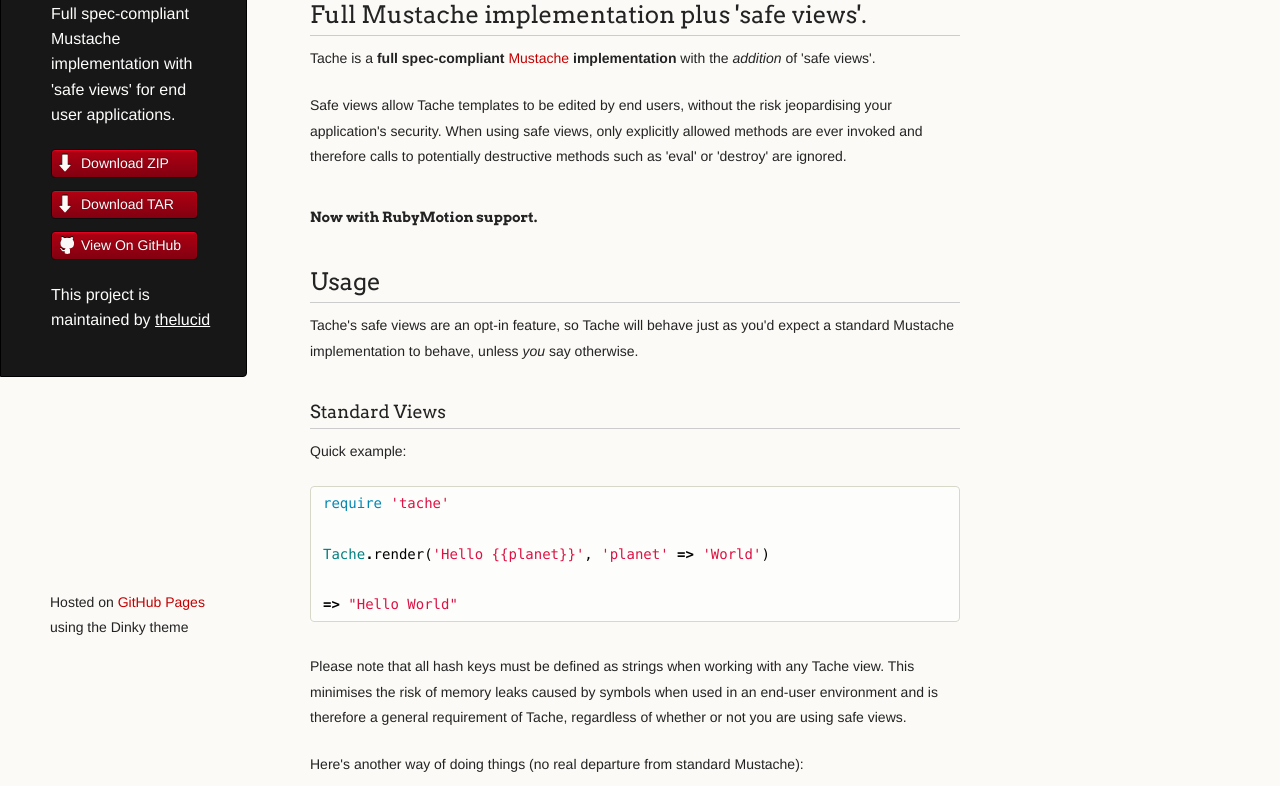
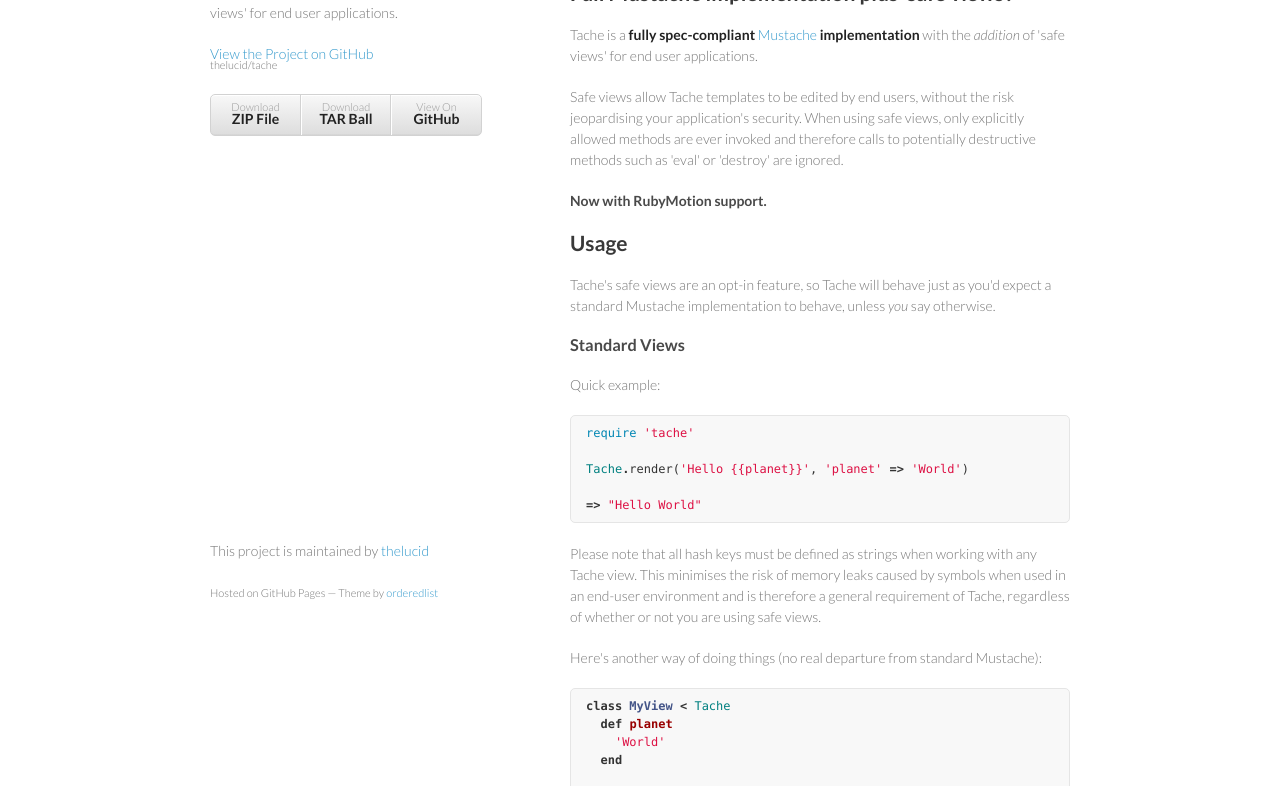
Before and after one commit to thelucid/tache, a plain HTML site: page index.html in a window 1280 px wide. Shown: the part 128-914 px from the top of the page. Drawn offline with Linux system fonts and the light colour scheme.

Commit message:
Create gh-pages branch via GitHub

```diff
--- a/index.html
+++ b/index.html
@@ -7,7 +7,6 @@
 
     <link rel="stylesheet" href="stylesheets/styles.css">
     <link rel="stylesheet" href="stylesheets/pygment_trac.css">
-    <script src="javascripts/scale.fix.js"></script>
     <meta name="viewport" content="width=device-width, initial-scale=1, user-scalable=no">
     <!--[if lt IE 9]>
     <script src="//html5shiv.googlecode.com/svn/trunk/html5.js"></script>
@@ -16,18 +15,17 @@
   <body>
     <div class="wrapper">
       <header>
-        <h1 class="header">Tache</h1>
-        <p class="header">Full spec-compliant Mustache implementation with 'safe views' for end user applications.</p>
+        <h1>Tache</h1>
+        <p>Full Mustache implementation with 'safe views' for end user applications.</p>
+
+        <p class="view"><a href="https://github.com/thelucid/tache">View the Project on GitHub <small>thelucid/tache</small></a></p>
+
 
         <ul>
-          <li class="download"><a class="buttons" href="https://github.com/thelucid/tache/zipball/master">Download ZIP</a></li>
-          <li class="download"><a class="buttons" href="https://github.com/thelucid/tache/tarball/master">Download TAR</a></li>
-          <li><a class="buttons github" href="https://github.com/thelucid/tache">View On GitHub</a></li>
+          <li><a href="https://github.com/thelucid/tache/zipball/master">Download <strong>ZIP File</strong></a></li>
+          <li><a href="https://github.com/thelucid/tache/tarball/master">Download <strong>TAR Ball</strong></a></li>
+          <li><a href="https://github.com/thelucid/tache">View On <strong>GitHub</strong></a></li>
         </ul>
-
-        <p class="header">This project is maintained by <a class="header name" href="https://github.com/thelucid">thelucid</a></p>
-
-
       </header>
       <section>
         <h1>
@@ -36,7 +34,7 @@
 <h2>
 <a name="full-mustache-implementation-plus-safe-views" class="anchor" href="#full-mustache-implementation-plus-safe-views"><span class="octicon octicon-link"></span></a>Full Mustache implementation plus 'safe views'.</h2>
 
-<p>Tache is a <strong>full spec-compliant <a href="http://mustache.github.com/">Mustache</a> implementation</strong> with the <em>addition</em> of 'safe views'.</p>
+<p>Tache is a <strong>fully spec-compliant <a href="http://mustache.github.com/">Mustache</a> implementation</strong> with the <em>addition</em> of 'safe views' for end user applications.</p>
 
 <p>Safe views allow Tache templates to be edited by end users, without the risk jeopardising your application's security. When using safe views, only explicitly allowed methods are ever invoked and therefore calls to potentially destructive methods such as 'eval' or 'destroy' are ignored.</p>
 
@@ -356,10 +354,11 @@ bundle exec guard
 </ol>
       </section>
       <footer>
-        <p><small>Hosted on <a href="https://pages.github.com">GitHub Pages</a> using the Dinky theme</small></p>
+        <p>This project is maintained by <a href="https://github.com/thelucid">thelucid</a></p>
+        <p><small>Hosted on GitHub Pages &mdash; Theme by <a href="https://github.com/orderedlist">orderedlist</a></small></p>
       </footer>
     </div>
-    <!--[if !IE]><script>fixScale(document);</script><![endif]-->
+    <script src="javascripts/scale.fix.js"></script>
 
   </body>
 </html>
--- a/stylesheets/styles.css
+++ b/stylesheets/styles.css
@@ -1,328 +1,186 @@
-@import url(https://fonts.googleapis.com/css?family=Arvo:400,700,400italic);
-
-/* MeyerWeb Reset */
-
-html, body, div, span, applet, object, iframe,
-h1, h2, h3, h4, h5, h6, p, blockquote, pre,
-a, abbr, acronym, address, big, cite, code,
-del, dfn, em, img, ins, kbd, q, s, samp,
-small, strike, strong, sub, sup, tt, var,
-b, u, i, center,
-dl, dt, dd, ol, ul, li,
-fieldset, form, label, legend,
-table, caption, tbody, tfoot, thead, tr, th, td,
-article, aside, canvas, details, embed,
-figure, figcaption, footer, header, hgroup,
-menu, nav, output, ruby, section, summary,
-time, mark, audio, video {
-  margin: 0;
-  padding: 0;
-  border: 0;
-  font: inherit;
-  vertical-align: baseline;
-}
-
-
-/* Base text styles */
+@import url(https://fonts.googleapis.com/css?family=Lato:300italic,700italic,300,700);
 
 body {
-  padding:10px 50px 0 0;
-  font-family:"Helvetica Neue", Helvetica, Arial, sans-serif;
-	font-size: 14px;
-	color: #232323;
-	background-color: #FBFAF7;
-	margin: 0;
-	line-height: 1.8em;
-	-webkit-font-smoothing: antialiased;
-
+  padding:50px;
+  font:14px/1.5 Lato, "Helvetica Neue", Helvetica, Arial, sans-serif;
+  color:#777;
+  font-weight:300;
 }
 
 h1, h2, h3, h4, h5, h6 {
-  color:#232323;
-  margin:36px 0 10px;
+  color:#222;
+  margin:0 0 20px;
 }
 
-p, ul, ol, table, dl {
-  margin:0 0 22px;
+p, ul, ol, table, pre, dl {
+  margin:0 0 20px;
 }
 
 h1, h2, h3 {
-	font-family: Arvo, Monaco, serif;
-  line-height:1.3;
-	font-weight: normal;
-}
-
-h1,h2, h3 {
-	display: block;
-	border-bottom: 1px solid #ccc;
-	padding-bottom: 5px;
+  line-height:1.1;
 }
 
 h1 {
-	font-size: 30px;
+  font-size:28px;
 }
 
 h2 {
-	font-size: 24px;
+  color:#393939;
 }
 
-h3 {
-	font-size: 18px;
-}
-
-h4, h5, h6 {
-	font-family: Arvo, Monaco, serif;
-	font-weight: 700;
+h3, h4, h5, h6 {
+  color:#494949;
 }
 
 a {
-  color:#C30000;
-  font-weight:200;
+  color:#39c;
+  font-weight:400;
   text-decoration:none;
 }
 
-a:hover {
-	text-decoration: underline;
+a small {
+  font-size:11px;
+  color:#777;
+  margin-top:-0.6em;
+  display:block;
 }
 
-a small {
-	font-size: 12px;
+.wrapper {
+  width:860px;
+  margin:0 auto;
 }
 
-em {
-	font-style: italic;
+blockquote {
+  border-left:1px solid #e5e5e5;
+  margin:0;
+  padding:0 0 0 20px;
+  font-style:italic;
+}
+
+code, pre {
+  font-family:Monaco, Bitstream Vera Sans Mono, Lucida Console, Terminal;
+  color:#333;
+  font-size:12px;
+}
+
+pre {
+  padding:8px 15px;
+  background: #f8f8f8;
+  border-radius:5px;
+  border:1px solid #e5e5e5;
+  overflow-x: auto;
+}
+
+table {
+  width:100%;
+  border-collapse:collapse;
+}
+
+th, td {
+  text-align:left;
+  padding:5px 10px;
+  border-bottom:1px solid #e5e5e5;
+}
+
+dt {
+  color:#444;
+  font-weight:700;
+}
+
+th {
+  color:#444;
+}
+
+img {
+  max-width:100%;
+}
+
+header {
+  width:270px;
+  float:left;
+  position:fixed;
+}
+
+header ul {
+  list-style:none;
+  height:40px;
+
+  padding:0;
+
+  background: #eee;
+  background: -moz-linear-gradient(top, #f8f8f8 0%, #dddddd 100%);
+  background: -webkit-gradient(linear, left top, left bottom, color-stop(0%,#f8f8f8), color-stop(100%,#dddddd));
+  background: -webkit-linear-gradient(top, #f8f8f8 0%,#dddddd 100%);
+  background: -o-linear-gradient(top, #f8f8f8 0%,#dddddd 100%);
+  background: -ms-linear-gradient(top, #f8f8f8 0%,#dddddd 100%);
+  background: linear-gradient(top, #f8f8f8 0%,#dddddd 100%);
+
+  border-radius:5px;
+  border:1px solid #d2d2d2;
+  box-shadow:inset #fff 0 1px 0, inset rgba(0,0,0,0.03) 0 -1px 0;
+  width:270px;
+}
+
+header li {
+  width:89px;
+  float:left;
+  border-right:1px solid #d2d2d2;
+  height:40px;
+}
+
+header ul a {
+  line-height:1;
+  font-size:11px;
+  color:#999;
+  display:block;
+  text-align:center;
+  padding-top:6px;
+  height:40px;
 }
 
 strong {
+  color:#222;
   font-weight:700;
 }
 
-ul li {
-  list-style: inside;
-  padding-left: 25px;
+header ul li + li {
+  width:88px;
+  border-left:1px solid #fff;
 }
 
-ol li {
-  list-style: decimal inside;
-  padding-left: 20px;
+header ul li + li + li {
+  border-right:none;
+  width:89px;
 }
 
-blockquote {
-  margin: 0;
-  padding: 0 0 0 20px;
-  font-style: italic;
+header ul a strong {
+  font-size:14px;
+  display:block;
+  color:#222;
 }
 
-dl, dt, dd, dl p {
-	font-color: #444;
+section {
+  width:500px;
+  float:right;
+  padding-bottom:50px;
 }
 
-dl dt {
-  font-weight: bold;
-}
-
-dl dd {
-  padding-left: 20px;
-  font-style: italic;
-}
-
-dl p {
-  padding-left: 20px;
-  font-style: italic;
+small {
+  font-size:11px;
 }
 
 hr {
   border:0;
-  background:#ccc;
+  background:#e5e5e5;
   height:1px;
-  margin:0 0 24px;
+  margin:0 0 20px;
 }
 
-/* Images */
-
-img {
-  position: relative;
-  margin: 0 auto;
-  max-width: 650px;
-  padding: 5px;
-  margin: 10px 0 32px 0;
-  border: 1px solid #ccc;
-}
-
-
-/* Code blocks */
-
-code, pre {
-	font-family: Monaco, "Bitstream Vera Sans Mono", "Lucida Console", Terminal, monospace;
-  color:#000;
-  font-size:14px;
-}
-
-pre {
-	padding: 4px 12px;
-  background: #FDFEFB;
-  border-radius:4px;
-  border:1px solid #D7D8C8;
-  overflow: auto;
-  overflow-y: hidden;
-	margin-bottom: 32px;
-}
-
-
-/* Tables */
-
-table {
-  width:100%;
-}
-
-table {
-  border: 1px solid #ccc;
-  margin-bottom: 32px;
-  text-align: left;
- }
-
-th {
-  font-family: 'Arvo', Helvetica, Arial, sans-serif;
-	font-size: 18px;
-	font-weight: normal;
-  padding: 10px;
-  background: #232323;
-  color: #FDFEFB;
- }
-
-td {
-  padding: 10px;
-	background: #ccc;
- }
-
-
-/* Wrapper */
-.wrapper {
-  width:960px;
-}
-
-
-/* Header */
-
-header {
-	background-color: #171717;
-	color: #FDFDFB;
-  width:170px;
+footer {
+  width:270px;
   float:left;
   position:fixed;
-	border: 1px solid #000;
-	-webkit-border-top-right-radius: 4px;
-	-webkit-border-bottom-right-radius: 4px;
-	-moz-border-radius-topright: 4px;
-	-moz-border-radius-bottomright: 4px;
-	border-top-right-radius: 4px;
-	border-bottom-right-radius: 4px;
-	padding: 34px 25px 22px 50px;
-	margin: 30px 25px 0 0;
-	-webkit-font-smoothing: antialiased;
-}
-
-p.header {
-	font-size: 16px;
-}
-
-h1.header {
-	font-family: Arvo, sans-serif;
-	font-size: 30px;
-	font-weight: 300;
-	line-height: 1.3em;
-	border-bottom: none;
-	margin-top: 0;
-}
-
-
-h1.header, a.header, a.name, header a{
-	color: #fff;
-}
-
-a.header {
-	text-decoration: underline;
-}
-
-a.name {
-	white-space: nowrap;
-}
-
-header ul {
-  list-style:none;
-  padding:0;
-}
-
-header li {
-	list-style-type: none;
-  width:132px;
-  height:15px;
-	margin-bottom: 12px;
-	line-height: 1em;
-	padding: 6px 6px 6px 7px;
-
-	background: #AF0011;
-	background: -moz-linear-gradient(top, #AF0011 0%, #820011 100%);
-  background: -webkit-gradient(linear, left top, left bottom, color-stop(0%,#f8f8f8), color-stop(100%,#dddddd));
-  background: -webkit-linear-gradient(top, #AF0011 0%,#820011 100%);
-  background: -o-linear-gradient(top, #AF0011 0%,#820011 100%);
-  background: -ms-linear-gradient(top, #AF0011 0%,#820011 100%);
-  background: linear-gradient(top, #AF0011 0%,#820011 100%);
-
-	border-radius:4px;
-  border:1px solid #0D0D0D;
-
-	-webkit-box-shadow: inset 0px 1px 1px 0 rgba(233,2,38, 1);
-	box-shadow: inset 0px 1px 1px 0 rgba(233,2,38, 1);
-
-}
-
-header li:hover {
-	background: #C3001D;
-	background: -moz-linear-gradient(top, #C3001D 0%, #950119 100%);
-  background: -webkit-gradient(linear, left top, left bottom, color-stop(0%,#f8f8f8), color-stop(100%,#dddddd));
-  background: -webkit-linear-gradient(top, #C3001D 0%,#950119 100%);
-  background: -o-linear-gradient(top, #C3001D 0%,#950119 100%);
-  background: -ms-linear-gradient(top, #C3001D 0%,#950119 100%);
-  background: linear-gradient(top, #C3001D 0%,#950119 100%);
-}
-
-a.buttons {
-	-webkit-font-smoothing: antialiased;
-	background: url(../images/arrow-down.png) no-repeat;
-	font-weight: normal;
-	text-shadow: rgba(0, 0, 0, 0.4) 0 -1px 0;
-	padding: 2px 2px 2px 22px;
-	height: 30px;
-}
-
-a.github {
-	background: url(../images/octocat-small.png) no-repeat 1px;
-}
-
-a.buttons:hover {
-	color: #fff;
-	text-decoration: none;
-}
-
-
-/* Section - for main page content */
-
-section {
-  width:650px;
-  float:right;
-  padding-bottom:50px;
-}
-
-
-/* Footer */
-
-footer {
-  width:170px;
-  float:left;
-  position:fixed;
-  bottom:10px;
-	padding-left: 50px;
+  bottom:50px;
 }
 
 @media print, screen and (max-width: 960px) {
@@ -338,18 +196,14 @@ footer {
     width:auto;
   }
 
-	footer {
-		border-top: 1px solid #ccc;
-		margin:0 84px 0 50px;
-		padding:0;
-	}
-
   header {
     padding-right:320px;
   }
 
   section {
-    padding:20px 84px 20px 50px;
+    border:1px solid #e5e5e5;
+    border-width:1px 0;
+    padding:20px 0;
     margin:0 0 20px;
   }
 
@@ -359,8 +213,8 @@ footer {
 
   header ul {
     position:absolute;
-    right:130px;
-    top:84px;
+    right:50px;
+    top:52px;
   }
 }
 
@@ -370,38 +224,26 @@ footer {
   }
 
   header {
-    padding:10px 20px 0;
-		margin-right: 0;
+    padding:0;
   }
-
-	section {
-    padding:10px 0 10px 20px;
-    margin:0 0 30px;
-  }
-
-	footer {
-		margin: 0 0 0 30px;
-	}
 
   header ul, header p.view {
     position:static;
   }
+
+  pre, code {
+    word-wrap:normal;
+  }
 }
 
 @media print, screen and (max-width: 480px) {
+  body {
+    padding:15px;
+  }
 
-  header ul li.download {
+  header ul {
     display:none;
   }
-
-	footer {
-		margin: 0 0 0 20px;
-	}
-
-	footer a{
-		display:block;
-	}
-
 }
 
 @media print {
```
Also changed, not shown: javascripts/scale.fix.js (+17 -20 lines), params.json (+1 -1 lines).
